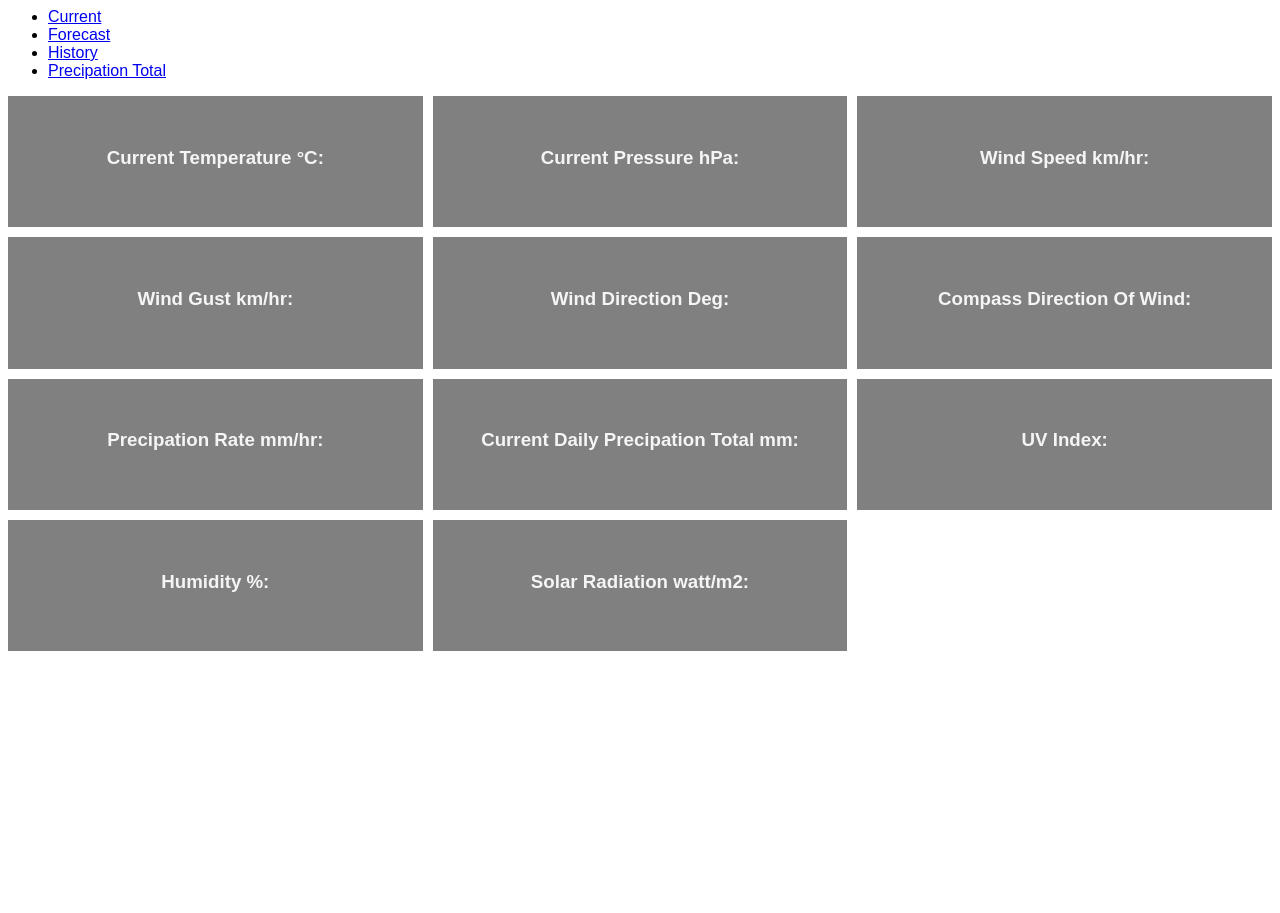
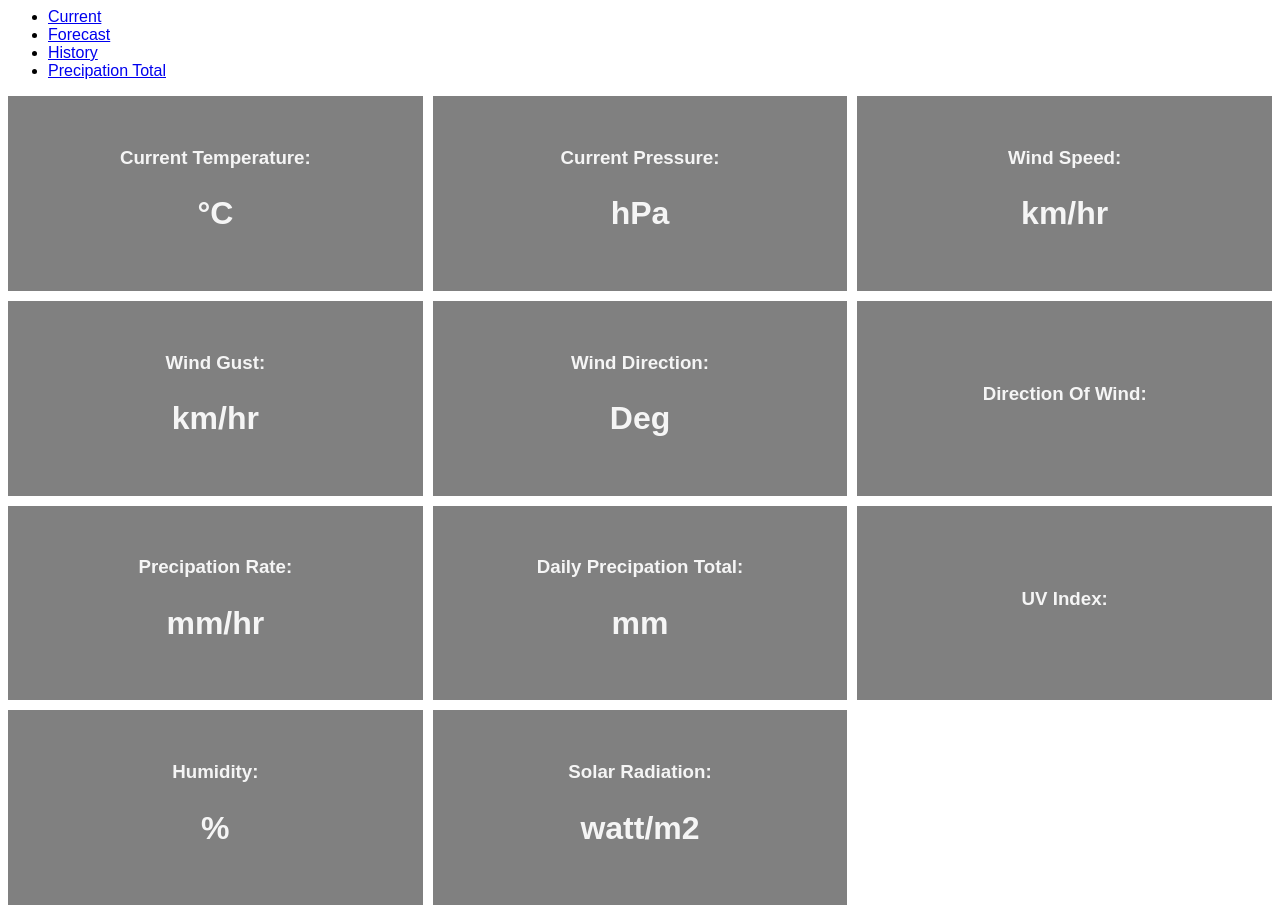
Before and after one commit to TNolan01/weather, a plain HTML site: page index.html in a window 1280 px wide. Before the commit the page ends 800 px from the top, so only its background shows below. Drawn offline with Linux system fonts and the light colour scheme; no server answers.

Commit message:
Minor chnage to CSS for span's. Added measurement text to index.html items.

```diff
--- a/CSS/style.css
+++ b/CSS/style.css
@@ -26,8 +26,3 @@ h2 {
     padding: 2rem;
     text-align: center;
 }
-span {
-    font-weight: bolder;
-    color: black;
-    font-size: large;
-}
--- a/index.html
+++ b/index.html
@@ -22,48 +22,48 @@
 
 <div class ="container">
     <div class ="box">
-        <h3>Current Temperature °C:</h3>
-        <h2><span id="temp"></span></h2>
+        <h3>Current Temperature:</h3>
+        <h2><span id="temp"></span>°C</h2>
     </div>
     <div class ="box">
-        <h3>Current Pressure hPa:</h3>
-        <h2><span id="press"></span></h2>
+        <h3>Current Pressure:</h3>
+        <h2><span id="press"></span>hPa</h2>
     </div>
     <div class ="box">
-        <h3>Wind Speed km/hr:</h3>
-        <h2><span id="windspeed"></span></h2>
+        <h3>Wind Speed:</h3>
+        <h2><span id="windspeed"></span>km/hr</h2>
     </div>
     <div class ="box">
-        <h3>Wind Gust km/hr:</h3>
-        <h2><span id="windgust"></span></h2>
+        <h3>Wind Gust:</h3>
+        <h2><span id="windgust"></span>km/hr</h2>
     </div>
     <div class ="box">
-        <h3>Wind Direction Deg:</h3>
-        <h2><span id="winddir"></span></h2>
+        <h3>Wind Direction:</h3>
+        <h2><span id="winddir"></span>Deg</h2>
     </div>
     <div class ="box">
-        <h3>Compass Direction Of Wind:</h3>
+        <h3>Direction Of Wind:</h3>
         <h2><span id="deg"></span></h2>
     </div>
     <div class ="box">
-        <h3>Precipation Rate mm/hr:</h3>
-        <h2><span id="precip_rate"></span></h2>
+        <h3>Precipation Rate:</h3>
+        <h2><span id="precip_rate"></span>mm/hr</h2>
     </div>
     <div class ="box">
-        <h3>Current Daily Precipation Total mm:</h3>
-        <h2><span id="precip_total"></span></h2>
+        <h3>Daily Precipation Total:</h3>
+        <h2><span id="precip_total"></span>mm</h2>
     </div>
     <div class ="box">
         <h3>UV Index:</h3>
         <h2><span id="uv"></span></h2>
     </div>
     <div class ="box">
-        <h3>Humidity %:</h3>
-        <h2><span id="humidity"></span></h2>
+        <h3>Humidity:</h3>
+        <h2><span id="humidity"></span>%</h2>
     </div>
     <div class ="box">
-        <h3>Solar Radiation watt/m2:</h3>
-        <h2><span id="solar"></span></h2>
+        <h3>Solar Radiation:</h3>
+        <h2><span id="solar"></span>watt/m2</h2>
     </div>
 </div>
 
```
Also changed, not shown: JavaScript/rainChart.js (+3 -4 lines), forecast.html (+1 -0 lines), history.html (+1 -0 lines), rain_chart.html (+2 -0 lines).
